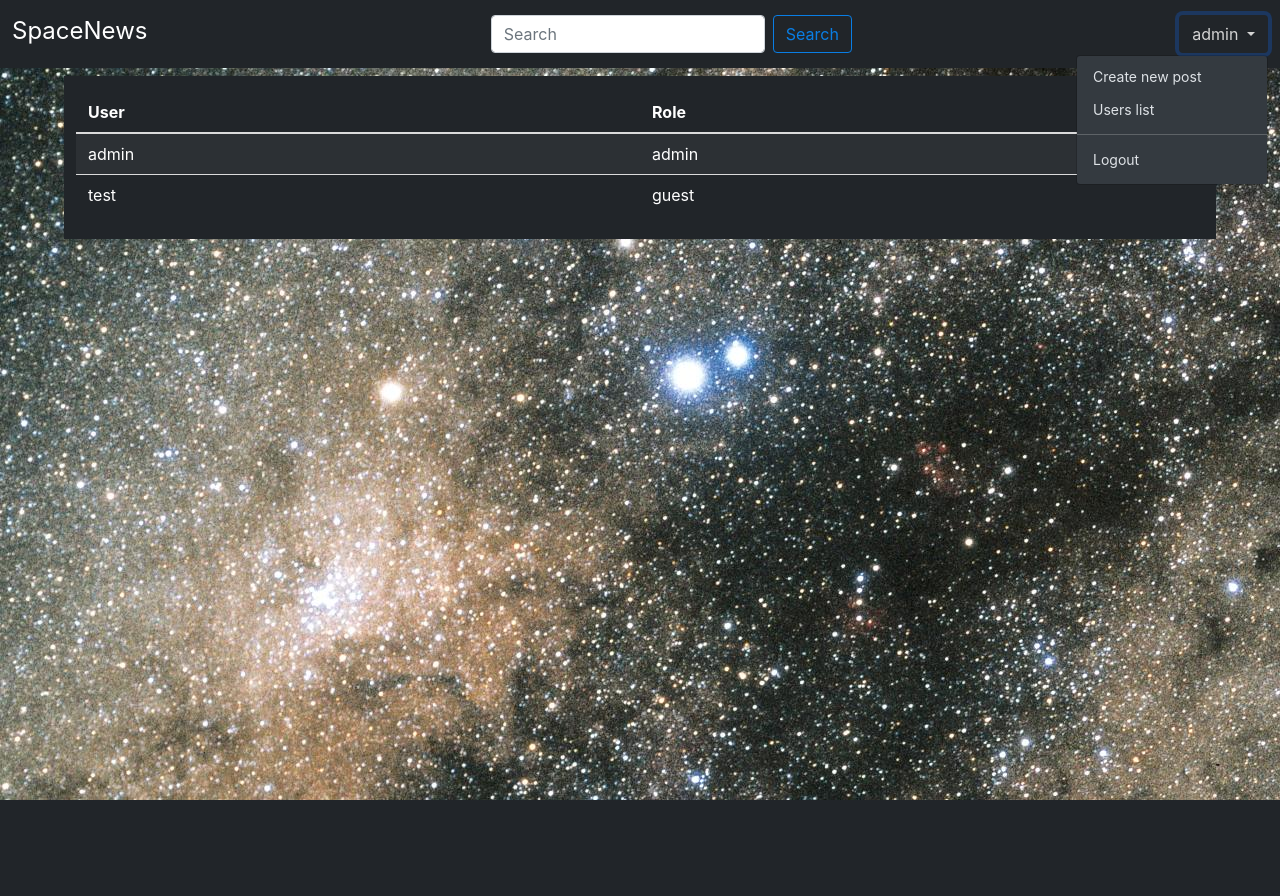
After one commit to Ainnox/Projet_Webb, a Flask app: page /users in a window 1280 px wide, after a click on "admin". The commit adds this page. Run offline with Flask 2, Linux system fonts and the light colour scheme; a user stored in the database is signed in; data comes from the database, SQL or seed files in the repository; some libraries are stand-ins or nearby versions.

Commit message:
Oulalala ! Plein de truc

```diff
--- a/project/__init__.py
+++ b/project/__init__.py
@@ -1,6 +1,5 @@
 import sqlite3
 from flask import Flask, session
-from werkzeug.exceptions import abort
 
 
 def get_db_connection():
@@ -9,12 +8,31 @@ def get_db_connection():
     return conn
 
 
-def get_perm():
-    if not session.get('email'):
-        abort(401)
+def get_perm(right):
+    co = get_db_connection()
+    cur = co.cursor()
+    cur.execute("SELECT rights_name FROM Users NATURAL JOIN Role NATURAL JOIN Posses NATURAL JOIN RIGHTS WHERE email=?",
+                (session.get('email'),))
+    rights = cur.fetchall()
+    co.close()
+    for r in rights:
+        print(r[0])
+        if r[0] == right:
+            return True
+    return False
 
-    if session['admin'] != 1:
-        abort(401)
+
+def get_role(need_role):
+    co = get_db_connection()
+    cur = co.cursor()
+    cur.execute("SELECT role_name FROM Users NATURAL JOIN Role WHERE email=?",
+                (session.get('email'),))
+    role = cur.fetchone()
+    co.close()
+    if role and role[0] == need_role:
+        return True
+    else:
+        return False
 
 
 def create_app():
@@ -30,4 +48,7 @@ def create_app():
     from .main import main as main_blueprint
     app.register_blueprint(main_blueprint)
 
+    app.jinja_env.globals.update(get_role=get_role)
+    app.jinja_env.globals.update(get_perm=get_perm)
+
     return app
--- a/project/main.py
+++ b/project/main.py
@@ -1,13 +1,13 @@
 from flask import Blueprint, render_template, url_for, request, flash, redirect, session
-from . import get_db_connection,get_perm
+from . import get_db_connection, get_perm, get_role
 from werkzeug.exceptions import abort
 
 main = Blueprint('main', __name__)
 
 
-def get_post(post_id):
+def get_post(id_post):
     conn = get_db_connection()
-    post = conn.execute('SELECT * FROM posts WHERE id = ?', (post_id,)).fetchone()
+    post = conn.execute('SELECT * FROM Posts WHERE id_post = ?', (id_post,)).fetchone()
     conn.close()
     if post is None:
         abort(404)
@@ -18,25 +18,47 @@ def get_post(post_id):
 def index():
     conn = get_db_connection()
     cur = conn.cursor()
-    cur.execute('SELECT * FROM posts ORDER BY created DESC')
-    conn.commit()
+    cur.execute('SELECT * FROM Posts ORDER BY created DESC')
     posts = cur.fetchall()
-    lastId = len(posts)
-
     conn.close()
 
-    return render_template('index.html', posts=posts, lastId=lastId)
+    return render_template('index.html', posts=posts)
 
 
-@main.route('/<int:post_id>')
-def post(post_id):
-    post = get_post(post_id)
-    return render_template('post.html', post=post)
+@main.route('/', methods=('POST',))
+def index_post():
+    search = request.form['search']
+    search = "%" + search + "%"
+    co = get_db_connection()
+    result = co.execute("SELECT * FROM Posts WHERE title_post LIKE ?", (search,)).fetchall()
+    co.close()
+    return render_template('index.html', posts=result)
+
+
+@main.route('/<int:id_post>')
+def post(id_post):
+    post = get_post(id_post)
+    co = get_db_connection()
+    cur = co.cursor()
+    cur.execute("SELECT * FROM liked WHERE email = ? AND id_post = ?", (session.get('email'), id_post))
+    co.commit()
+    result = cur.fetchall()
+    co.close()
+
+    if result:
+        liked = 1
+    else:
+        liked = 0
+
+    edit = get_perm("edit")
+
+    return render_template('post.html', post=post, liked=liked, edit=edit)
 
 
 @main.route('/create', methods=('GET', 'POST'))
 def create():
-    get_perm()
+    if not get_perm("create"):
+        abort(401)
 
     if request.method == 'POST':
         title = request.form['title']
@@ -46,7 +68,7 @@ def create():
             flash('Title is required!')
         else:
             conn = get_db_connection()
-            conn.execute('INSERT INTO posts (title, content) VALUES (?, ?)',
+            conn.execute('INSERT INTO Posts (title_post, content_post) VALUES (?, ?)',
                          (title, content))
             conn.commit()
             conn.close()
@@ -54,11 +76,12 @@ def create():
     return render_template('create.html')
 
 
-@main.route('/<int:id>/edit', methods=('GET', 'POST'))
-def edit(id):
-    get_perm()
+@main.route('/<int:id_post>/edit', methods=('GET', 'POST'))
+def edit(id_post):
+    if not get_perm("edit"):
+        abort(401)
 
-    post = get_post(id)
+    post = get_post(id_post)
     if request.method == 'POST':
         title = request.form['title']
         content = request.form['content']
@@ -67,8 +90,8 @@ def edit(id):
             flash('Title is required!')
         else:
             conn = get_db_connection()
-            conn.execute('UPDATE posts SET title = ?, content = ?'
-                         ' WHERE id = ?',
+            conn.execute('UPDATE Posts SET title_post = ?, content_post = ?'
+                         ' WHERE id_post = ?',
                          (title, content, id))
             conn.commit()
             conn.close()
@@ -77,12 +100,45 @@ def edit(id):
     return render_template('edit.html', post=post)
 
 
-@main.route('/<int:id>/delete', methods=('POST',))
-def delete(id):
-    post = get_post(id)
+@main.route('/<int:id_post>/delete', methods=('POST',))
+def delete(id_post):
+    if not get_perm("delete"):
+        abort(401)
+
+    post = get_post(id_post)
     conn = get_db_connection()
-    conn.execute('DELETE FROM posts WHERE id = ?', (id,))
+    conn.execute('DELETE FROM Posts WHERE id_post = ?', (id_post,))
     conn.commit()
     conn.close()
     flash('"{}" was successfully deleted!'.format(post['title']))
     return redirect(url_for('main.index'))
+
+
+@main.route('/<int:id_post>/liked', methods=('POST', 'GET'))
+def liked(id_post):
+    co = get_db_connection()
+    co.execute('INSERT INTO liked VALUES (?,?)', ((session.get('email')), id_post))
+    co.commit()
+    co.close()
+    return redirect(url_for('main.post', id_post=id_post, liked=1))
+
+
+@main.route('/<int:id_post>/unliked', methods=('POST', 'GET'))
+def unliked(id_post):
+    co = get_db_connection()
+    co.execute('DELETE FROM liked WHERE email= ? AND id_post = ?', ((session.get('email')), id_post))
+    co.commit()
+    co.close()
+    return redirect(url_for('main.post', id_post=id_post, liked=0))
+
+
+@main.route('/users')
+def users():
+    if not get_role("admin"):
+        abort(401)
+
+    co = get_db_connection()
+    users = co.execute("SELECT name,role_name FROM Users NATURAL JOIN Role ORDER BY role_name").fetchall()
+    roles = co.execute("SELECT role_name FROM Role").fetchall()
+    co.close()
+    return render_template('users.html', users=users, roles=roles)
--- a/project/static/css/style.css
+++ b/project/static/css/style.css
@@ -1,6 +1,6 @@
-.post_title {
+.title_post {
     font-size: 150%;
-    color: #097EE5;
+    color: white;
 }
 
 .creation_date {
@@ -17,7 +17,6 @@
     background-attachment: fixed;
     min-height: 100%;
     padding-bottom: 10px;
-    /*margin-bottom: 100px;*/
 }
 
 .post_content {
--- a/project/templates/base.html
+++ b/project/templates/base.html
@@ -10,6 +10,7 @@
           integrity="sha384-1BmE4kWBq78iYhFldvKuhfTAU6auU8tT94WrHftjDbrCEXSU1oBoqyl2QvZ6jIW3" crossorigin="anonymous">
     <link rel="stylesheet" href="{{ url_for('static',filename='css/style.css') }}">
     <link rel="stylesheet" href="https://cdnjs.cloudflare.com/ajax/libs/bulma/0.7.2/css/bulma.min.css"/>
+    <link rel="stylesheet" href="https://cdn.jsdelivr.net/npm/bootstrap-icons@1.7.2/font/bootstrap-icons.css">
 
 
     <title>SpaceNews</title>
@@ -19,8 +20,8 @@
     <nav class="navbar navbar-expand-lg navbar-dark bg-dark mb-2">
         <div class="container-fluid d-flex justify-content-between">
             <a class="navbar-brand" style="font-size: 150%" href="{{ url_for('main.index') }}">SpaceNews</a>
-            <form class="d-flex">
-                <input class="form-control me-2" type="search" placeholder="Search" aria-label="Search">
+            <form class="d-flex" action="{{ url_for('main.index') }}" method="post">
+                <input class="form-control me-2" type="search" name="search" placeholder="Search" aria-label="Search">
                 <button class="btn btn-outline-secondary my_button" type="submit">
                     Search
                 </button>
@@ -33,8 +34,11 @@
                         {{ session['name'] }}
                     </button>
                     <ul class="dropdown-menu dropdown-menu-dark dropdown-menu-end">
-                        {% if session['admin'] == 1 %}
+                        {% if get_perm("create") %}
                         <li><a class="dropdown-item" href="{{ url_for('main.create') }}">Create new post</a></li>
+                        {% endif %}
+                        {% if get_role("admin") %}
+                        <li><a class="dropdown-item" href="{{ url_for('main.users') }}">Users list</a></li>
                         {% endif %}
                         <li>
                             <hr class="dropdown-divider">
@@ -49,7 +53,7 @@
         </div>
     </nav>
 
-    <div class="container bg-dark pt-3 pb-1">
+    <div class="container bg-dark pt-3 pb-2">
         {% for message in get_flashed_messages() %}
         <div class="alert alert-danger">{{ message }}</div>
         {% endfor %}
--- a/project/templates/index.html
+++ b/project/templates/index.html
@@ -2,8 +2,8 @@
 {% block content %}
 {% for post in posts %}
 <div>
-    <a href="{{ url_for('main.post',post_id = post['id']) }}">
-        <h2 class="post_title">{{ post['title'] }}</h2>
+    <a href="{{ url_for('main.post',id_post = post['id_post']) }}">
+        <h2 class="title_post">{{ post['title_post'] }}</h2>
     </a>
     <span class="creation_date">{{ post['created'] }}</span>
     <hr style="color: lightgray">
--- /dev/null
+++ b/project/templates/users.html
@@ -0,0 +1,35 @@
+{% extends 'base.html' %}
+
+{% block content %}
+<table class="table table-striped table-dark" style="color: white">
+    <thead>
+    <tr>
+        <th style="color: white">User</th>
+        <th style="color: white">Role</th>
+    </tr>
+    </thead>
+    <tbody>
+    {% for user in users %}
+    <tr>
+        <td>{{ user['name'] }}</td>
+        <form action="{{ url_for('main.users') }}">
+            <td>
+                <a class="text-white" data-bs-toggle="dropdown">
+                    {{ user['role_name'] }}
+                </a>
+
+                <ul class="dropdown-menu dropdown-menu-dark" aria-labelledby="dropdownMenuLink">
+                    {% for role in roles %}
+                    <li><a class="dropdown-item" >{{ role['role_name'] }}</a></li>
+                    {% endfor %}
+                </ul>
+                </div>
+
+            </td>
+        </form>
+
+    </tr>
+    {% endfor %}
+    </tbody>
+</table>
+{% endblock %}
```
Also changed, not shown: project/auth.py (+15 -8 lines), project/init_db.py (+29 -3 lines), project/schema.sql (+97 -26 lines), project/templates/edit.html (+7 -8 lines), project/templates/login.html (+4 -8 lines), project/templates/login_base.html (added, +9 -0 lines), project/templates/post.html (+15 -9 lines), project/templates/signup.html (+3 -7 lines), database.db (added), project/database.db, 3 other files.
